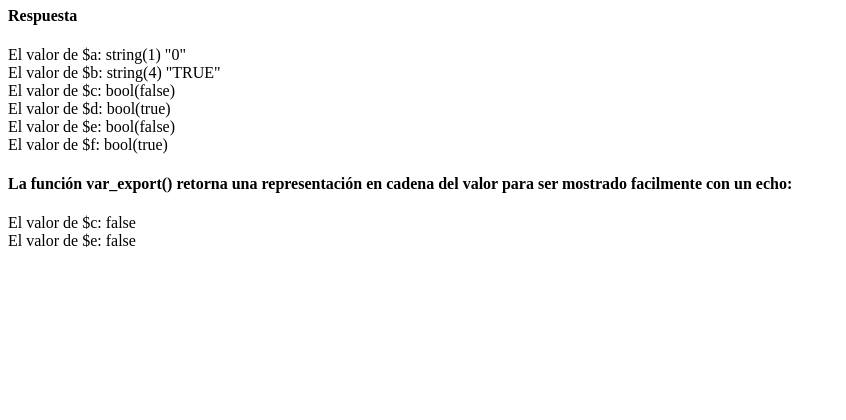
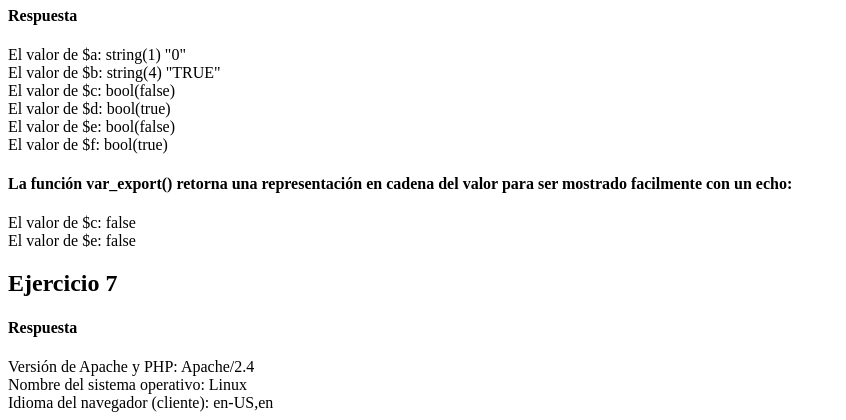
Before and after one commit to Christopher-V36/tecweb, a PHP site: page / in a window 1280 px wide. Shown: the part 1506-1926 px from the top of the page, without its empty margins (0-846 px from the left). Before the commit the page ends 1753 px from the top, so only its background shows below. Run offline with PHP 8.4, Linux system fonts and the light colour scheme.

Commit message:
Actividad 7

```diff
--- a/practicas/p04/index.php
+++ b/practicas/p04/index.php
@@ -230,5 +230,19 @@
         */
     ?>
 
+    <h2>Ejercicio 7</h2>
+
+    <?php
+        echo '<h4>Respuesta</h4>';
+        echo 'Versión de Apache y PHP: ';
+        echo $_SERVER['SERVER_SOFTWARE'];
+        echo '<br>';
+        echo 'Nombre del sistema operativo: ';
+        echo PHP_OS;
+        echo '<br>';
+        echo 'Idioma del navegador (cliente): ';
+        echo $_SERVER['HTTP_ACCEPT_LANGUAGE'];
+    ?>
+
 </body>
 </html>
```
